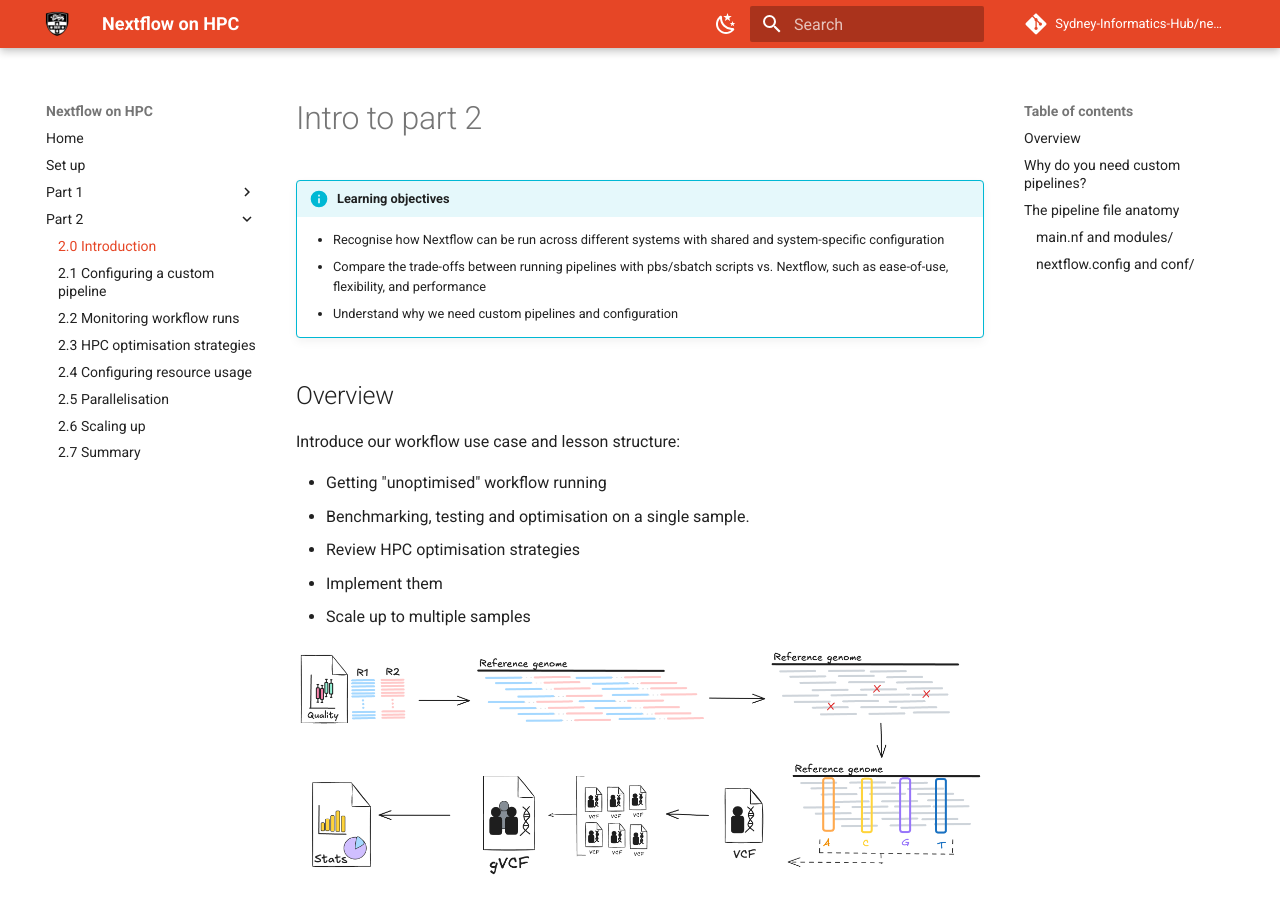
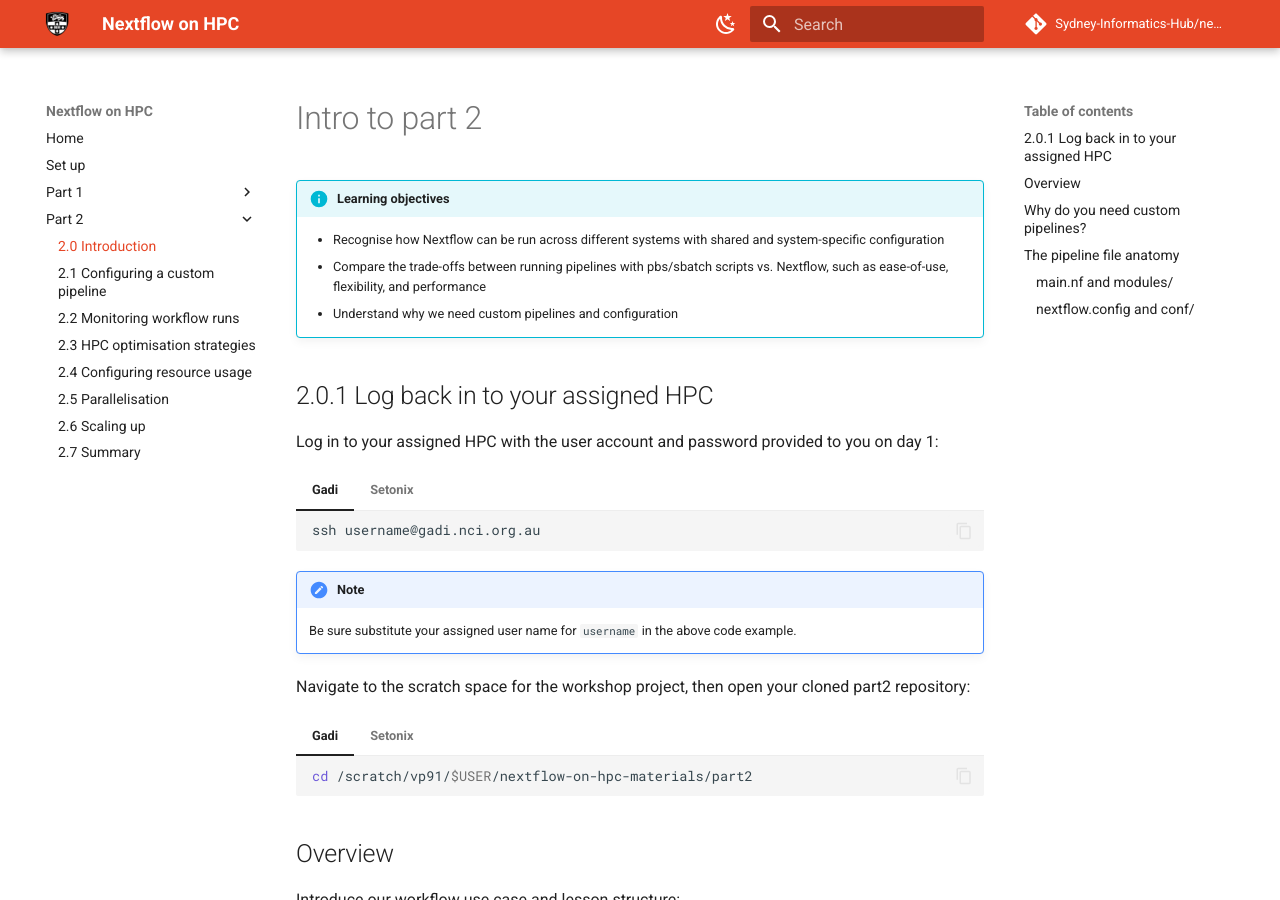
Before and after one commit to Sydney-Informatics-Hub/nextflow-hpc-workshop, an MkDocs documentation site: the page built from docs/part2/20_intro.md, in a window 1280 px wide and 900 px high. Built offline with MkDocs 1.6.1 and Material for MkDocs 9.7.7, drawn with Linux system fonts in a browser that asks for light colours; comment, search, counter and statistics services are not loaded; some of the changed text lies outside the part shown.

Commit message:
update intro, added steps to navigate to workspace, commands to check files, todo for a figure

````diff
--- a/docs/part2/20_intro.md
+++ b/docs/part2/20_intro.md
@@ -7,6 +7,40 @@
     - Compare the trade-offs between running pipelines with pbs/sbatch scripts
     vs. Nextflow, such as ease-of-use, flexibility, and performance
     - Understand why we need custom pipelines and configuration
+
+## 2.0.1 Log back in to your assigned HPC
+
+Log in to your assigned HPC with the user account and password provided to you on day 1:
+
+=== "Gadi"
+
+    ```bash
+    ssh username@gadi.nci.org.au
+    ```
+
+=== "Setonix"
+
+    ```bash
+    ssh username@setonix.pawsey.org.au
+    ```
+
+!!! note
+
+    Be sure substitute your assigned user name for `username` in the above code example.
+
+Navigate to the scratch space for the workshop project, then open your cloned part2 repository:
+
+=== "Gadi"
+
+    ```bash
+    cd /scratch/vp91/$USER/nextflow-on-hpc-materials/part2
+    ```
+
+=== "Setonix"
+
+    ```bash
+    cd /scratch/courses01/$USER/nextflow-on-hpc-materials/part2
+    ```
 
 ## Overview
 
@@ -74,6 +108,10 @@ tree
 
 ### `main.nf` and `modules/`
 
+```bash
+cat main.nf
+```
+
 ```groovy title="main.nf"
 include { FASTQC } from './modules/fastqc'
 include { ALIGN } from './modules/align'
@@ -158,6 +198,10 @@ while maintaining reproducibility.
 
 We have defined one profile for each slurm and pbspro - this makes
 running this workshop across two HPCs possible!!
+
+```bash
+cat nextflow.config
+```
 
 ```groovy title="nextflow.config"
 // Define params
````
Also changed, not shown: other parts of docs/part2/20_intro.md (+2 -0 lines).
